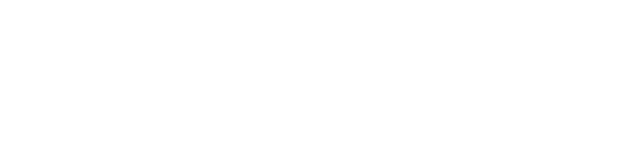
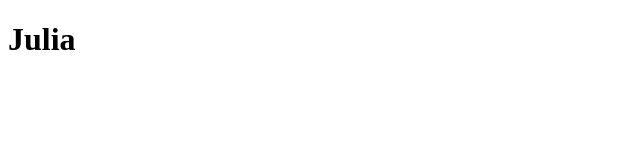
Before and after one commit to juliadufresne/julia-dufresne-to-do-in-to, a plain HTML site: page index.html in a window 1280 px wide. Shown: the whole page, without its empty margins (0-640 px from the left). Drawn offline with Linux system fonts and the light colour scheme.

Commit message:
test julia

```diff
--- a/index.html
+++ b/index.html
@@ -6,6 +6,6 @@
     <title>Event</title>
 </head>
 <body>
-
+    <h1>Julia</h1>
 </body>
 </html>
```
